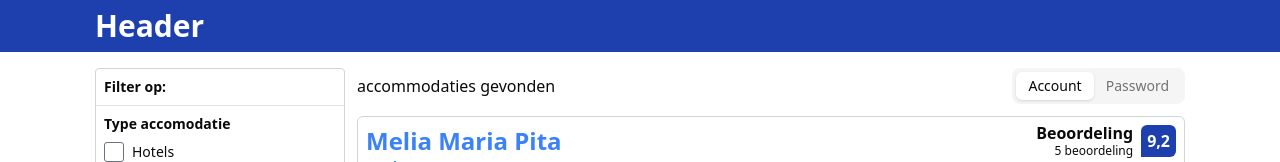
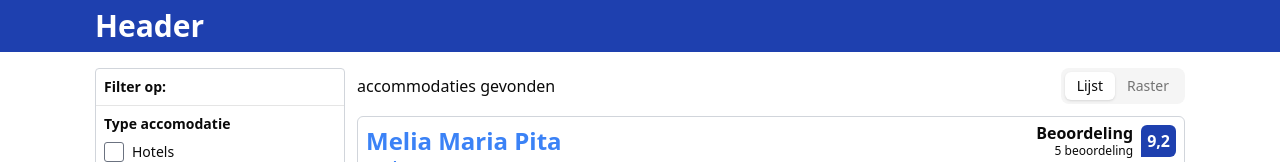
Before and after one commit to sjoerdvermeijden/next-hotel, a Next.js app: page / in a window 1280 px wide. Shown: the top 162 px of the page. Built offline with nearby package versions, Linux system fonts and the light colour scheme.

Commit message:
Changes the labels of the tabs

```diff
--- a/src/app/components/Accomodations.tsx
+++ b/src/app/components/Accomodations.tsx
@@ -18,8 +18,8 @@ async function Accomodations() {
                 </div>
                 <Tabs defaultValue="account">
                     <TabsList>
-                        <TabsTrigger value="account">Account</TabsTrigger>
-                        <TabsTrigger value="password">Password</TabsTrigger>
+                        <TabsTrigger value="account">Lijst</TabsTrigger>
+                        <TabsTrigger value="password">Raster</TabsTrigger>
                     </TabsList>
                 </Tabs>
             </div>
```
